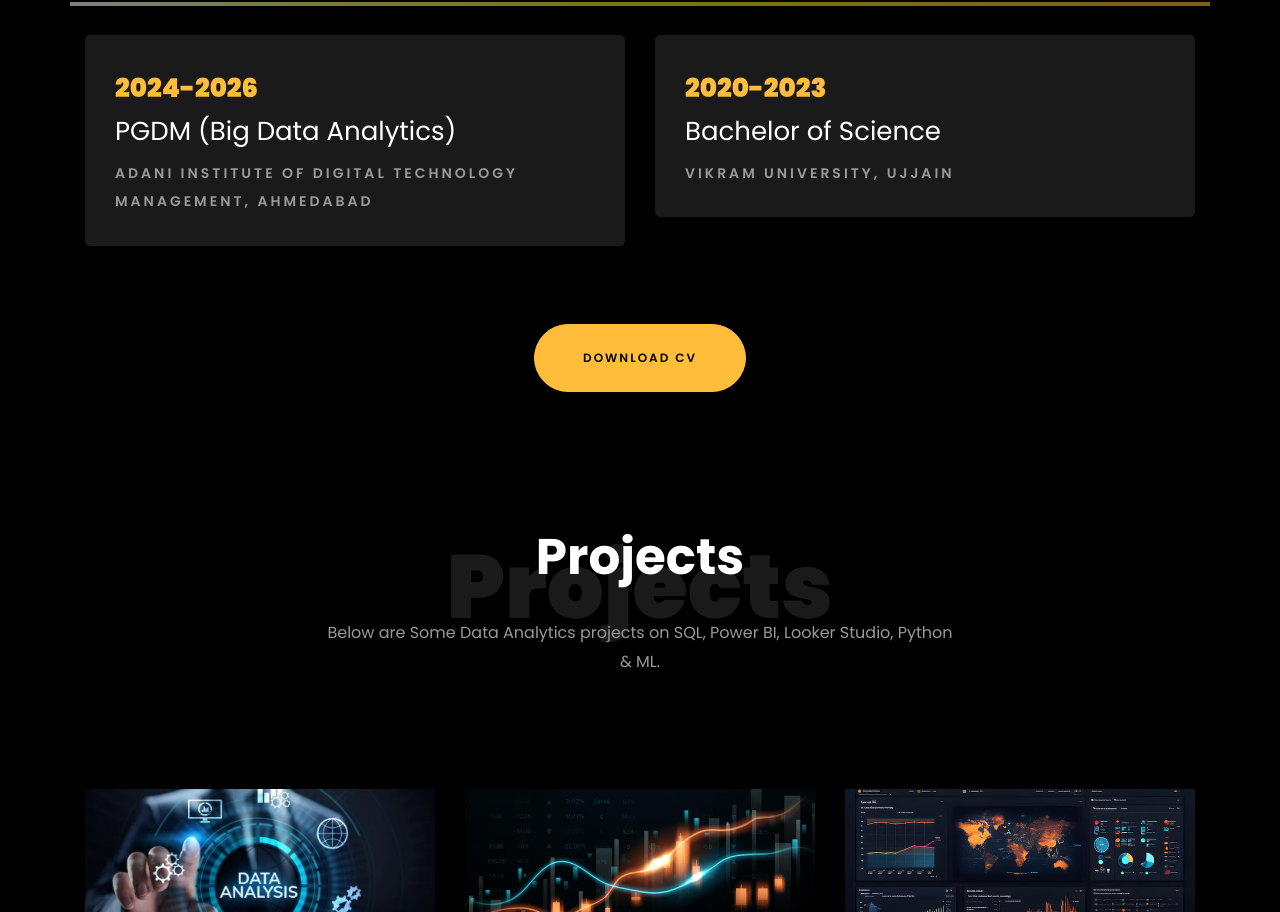
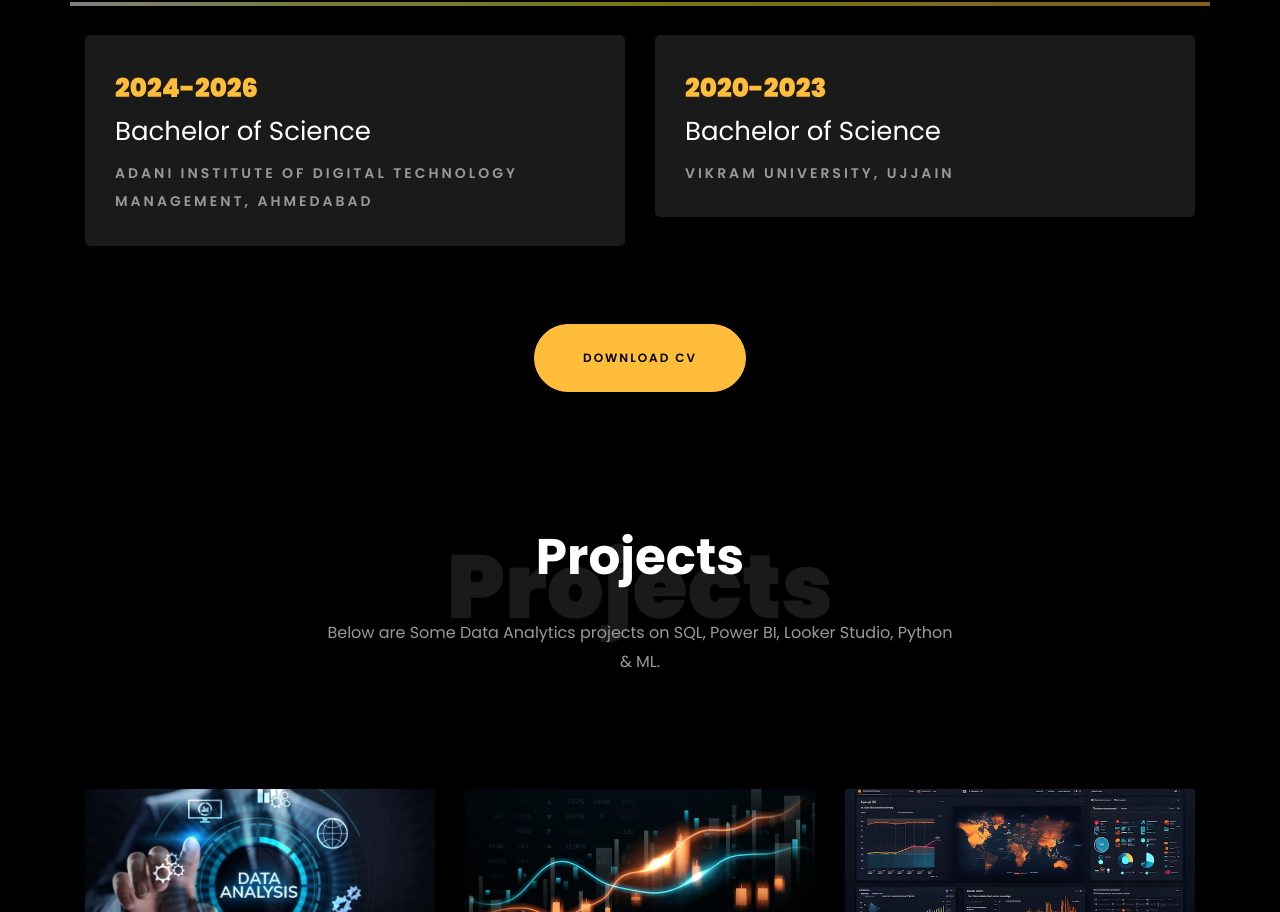
Before and after one commit to nikhil3856/nikhilsharma-portfolio, a plain HTML site: page index.html in a window 1280 px wide. Shown: the part 2681-3593 px from the top of the page. Drawn offline with Linux system fonts and the light colour scheme; files whose address does not match are found by name.

Commit message:
Update index.html

```diff
--- a/index.html
+++ b/index.html
@@ -386,7 +386,7 @@
     			<div class="col-md-6">
     				<div class="resume-wrap ftco-animate">
     					<span class="date">2024-2026</span>
-    					<h2>PGDM (Big Data Analytics)</h2>
+    					<h2>Bachelor of Science</h2>
     					<span class="position">Adani Institute of Digital Technology Management, Ahmedabad</span>
     					<!-- <p class="mt-4">Grade: First class.</p> -->
     				</div>
```
